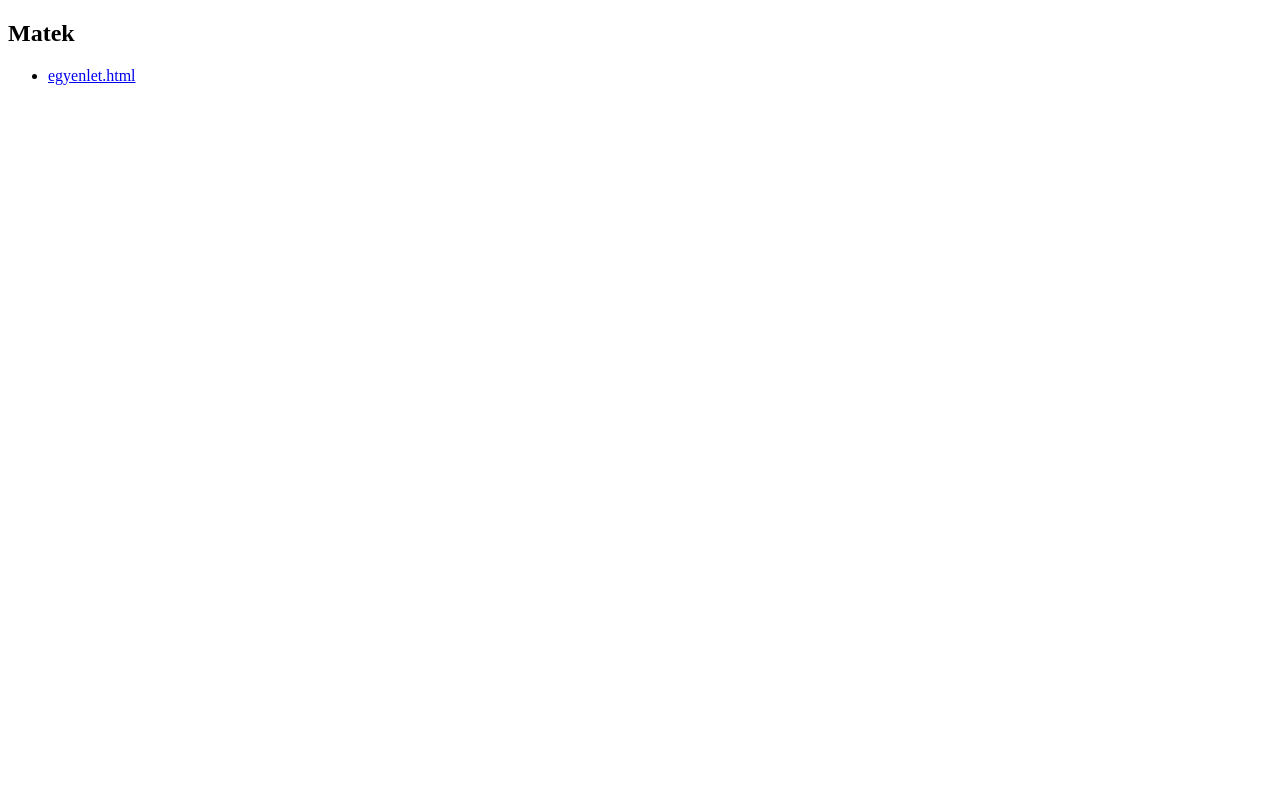
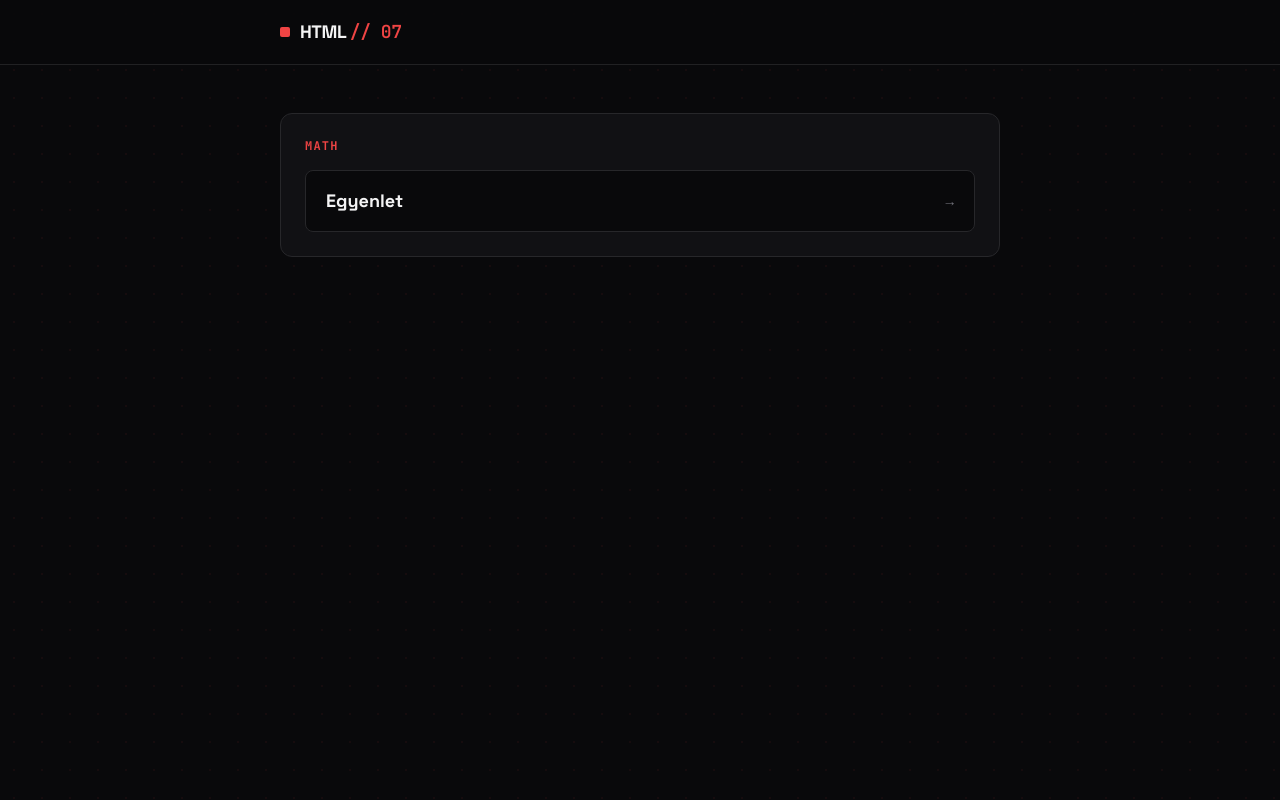
Before and after one commit to montipls/o7, a plain HTML site: page index.html in a window 1280 px wide. Drawn offline with nearby package versions, Linux system fonts and the light colour scheme.

Commit message:
Added styling to index.html

```diff
--- a/index.html
+++ b/index.html
@@ -1,14 +1,105 @@
 <!DOCTYPE html>
-<html lang="en">
+<html lang="en" class="dark">
 <head>
-  <meta charset="UTF-8">
-  <meta name="viewport" content="width=device-width, initial-scale=1.0">
-  <title>Practice</title>
+    <meta charset="UTF-8">
+    <meta name="viewport" content="width=device-width, initial-scale=1.0">
+    <title>HTML // 07</title>
+
+    <script src="https://cdn.tailwindcss.com"></script>
+
+    <link rel="preconnect" href="https://fonts.googleapis.com">
+    <link rel="preconnect" href="https://fonts.gstatic.com" crossorigin>
+    <link href="https://fonts.googleapis.com/css2?family=Inter:wght@400;500;600;700&family=JetBrains+Mono:wght@500;600;700&family=Space+Grotesk:wght@600;700&display=swap" rel="stylesheet">
+
+    <script>
+        tailwind.config = {
+            darkMode: 'class',
+            theme: {
+                extend: {
+                    fontFamily: {
+                        sans: ['Inter', 'sans-serif'],
+                        display: ['Space Grotesk', 'sans-serif'],
+                        mono: ['JetBrains Mono', 'monospace'],
+                    },
+                    colors: {
+                        noir: {
+                            950: '#09090b',
+                            900: '#111114',
+                            850: '#16161a',
+                            800: '#1d1d22',
+                            700: '#2a2a32',
+                        },
+                        crimson: {
+                            400: '#f87171',
+                            500: '#ef4444',
+                            600: '#dc2626',
+                            950: '#2b0b0e',
+                        }
+                    }
+                }
+            }
+        }
+    </script>
+
+    <style>
+        body {
+            background-color: #09090b;
+            color: #f4f4f5;
+            -webkit-tap-highlight-color: transparent;
+            background-image: radial-gradient(rgba(239, 68, 68, 0.06) 1px, transparent 0);
+            background-size: 28px 28px;
+        }
+
+        @keyframes slideUp {
+            from { opacity: 0; transform: translateY(10px); }
+            to { opacity: 1; transform: translateY(0); }
+        }
+        .animate-slide {
+            animation: slideUp 0.28s ease-out forwards;
+        }
+
+        ::-webkit-scrollbar { width: 8px; height: 8px; }
+        ::-webkit-scrollbar-track { background: #09090b; }
+        ::-webkit-scrollbar-thumb { background: #27272a; border-radius: 4px; }
+        ::-webkit-scrollbar-thumb:hover { background: #ef4444; }
+    </style>
 </head>
-<body>
-  <h2>Matek</h2>
-  <ul>
-    <li><a href="egyenlet.html">egyenlet.html</a></li>
-  </ul>
+<body class="min-h-screen flex flex-col selection:bg-red-600 selection:text-white">
+
+    <header class="sticky top-0 z-30 bg-noir-950/90 backdrop-blur-md border-b border-zinc-800/80">
+        <div class="max-w-3xl mx-auto px-4 sm:px-6 h-16 flex items-center justify-between gap-4">
+            <div class="flex items-center gap-2.5">
+                <span class="w-2.5 h-2.5 rounded-sm bg-red-500 inline-block"></span>
+                <span class="font-display font-bold tracking-tight text-base sm:text-lg text-zinc-100">
+                    HTML <span class="text-red-500 font-mono font-semibold">// 07</span>
+                </span>
+            </div>
+        </div>
+    </header>
+
+    <main class="flex-1 max-w-3xl w-full mx-auto px-4 sm:px-6 py-8 sm:py-12 space-y-6 animate-slide">
+
+        <section class="rounded-xl bg-noir-900 border border-zinc-800 p-5 sm:p-6 space-y-4">
+            <h2 class="font-mono text-xs font-bold uppercase tracking-widest text-red-500">
+                Math
+            </h2>
+
+            <ul class="space-y-2.5">
+                <li>
+                    <a href="egyenlet.html"
+                        class="group w-full px-5 py-4 rounded-lg bg-noir-950 border border-zinc-800 hover:border-red-500 transition-colors flex items-center justify-between gap-3">
+                        <span class="font-display font-bold text-base sm:text-lg text-zinc-100 group-hover:text-white transition-colors">
+                            Egyenlet
+                        </span>
+                        <span class="font-mono text-sm text-zinc-500 group-hover:text-red-500 transition-colors">
+                            →
+                        </span>
+                    </a>
+                </li>
+            </ul>
+        </section>
+
+    </main>
+
 </body>
 </html>
```
